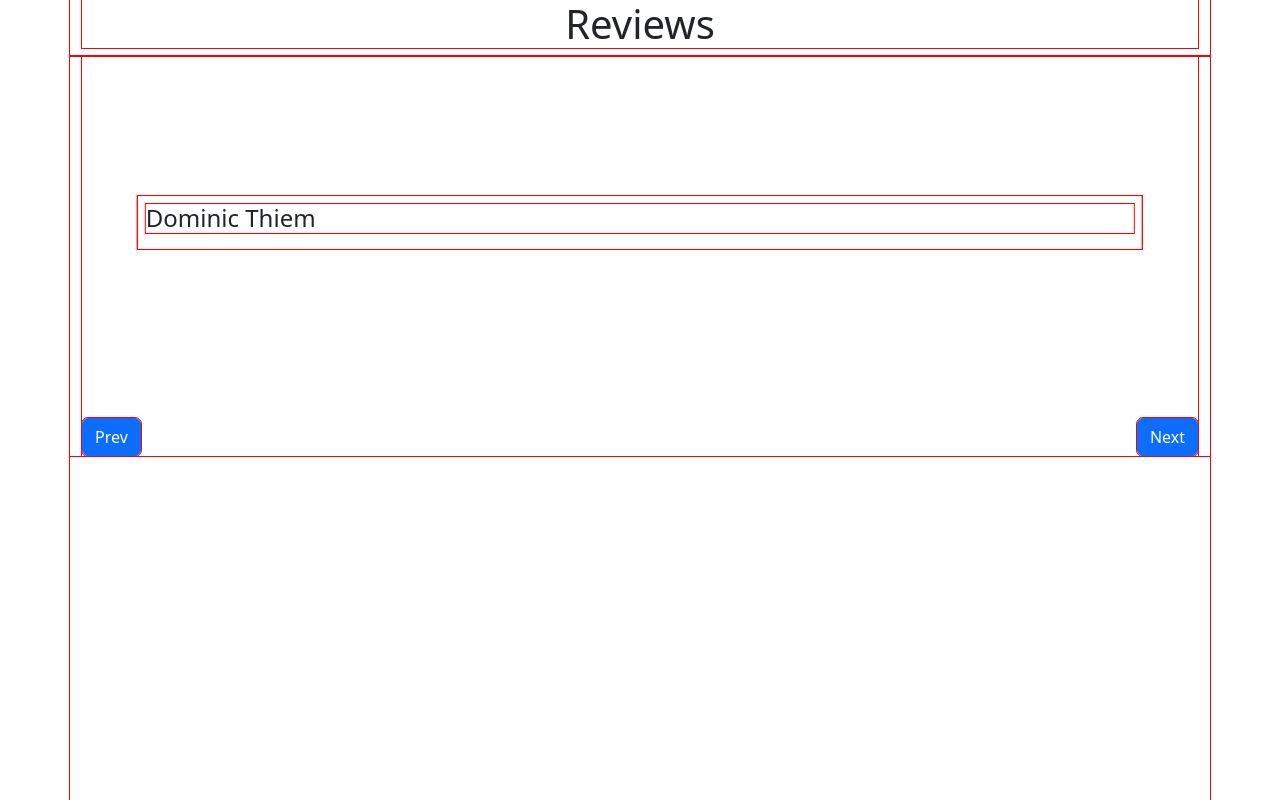
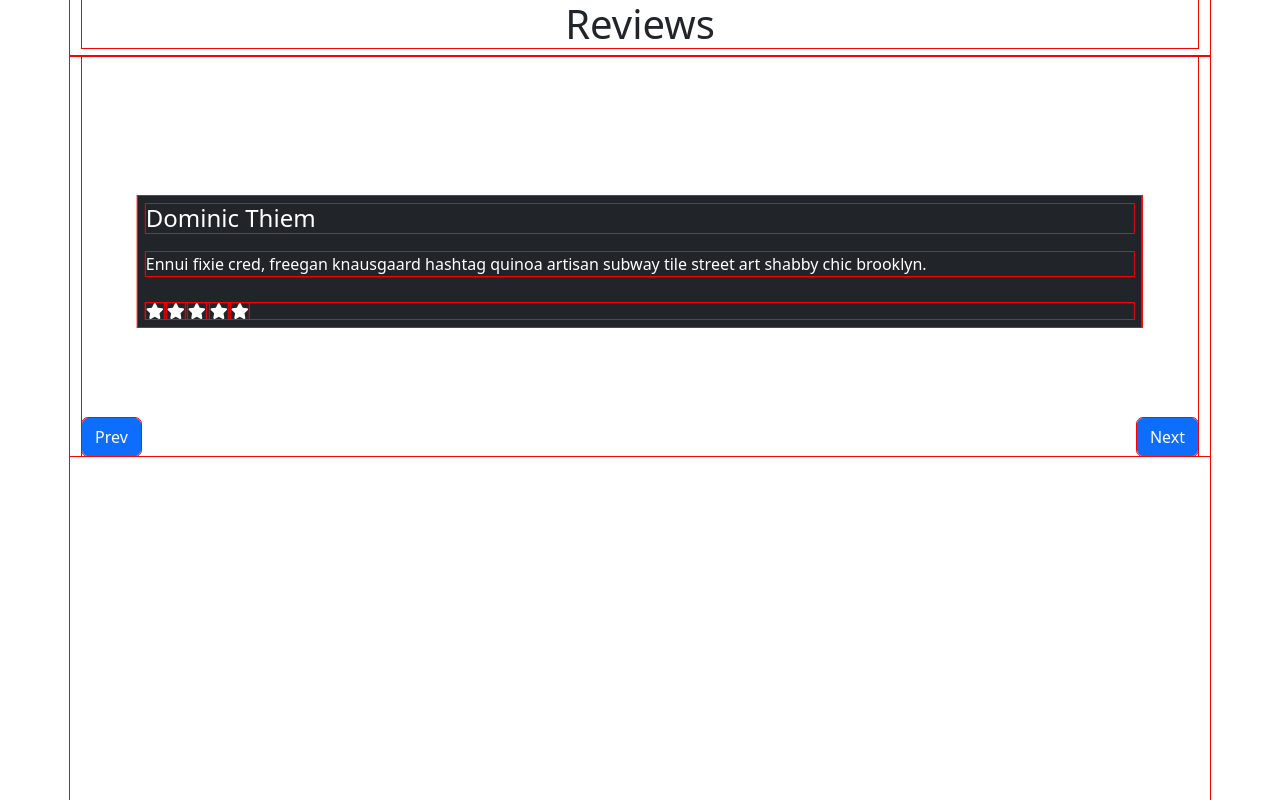
Before and after one commit to ErJump/react-slider, a React (Create React App) app: page / in a window 1280 px wide. Built offline with nearby package versions, Linux system fonts and the light colour scheme.

Commit message:
Adds starCreator.js

```diff
--- a/src/components/Slide.jsx
+++ b/src/components/Slide.jsx
@@ -1,10 +1,15 @@
 import React from 'react'
+import { starCreator } from '../starCreator'
 
 export default function Slide(props) {
   return (
-    <div className={'slide ' + props.classP}>
+    <div className={'slide bg-dark ' + props.classP}>
         <div className='review'>
-            <h4>{props.slide.autore}</h4>
+            <h4 className='text-white'>{props.slide.autore}</h4>
+            <p className='text-white'>{props.slide.recensione}</p>
+            <div className='star-container'>
+                {starCreator(props.slide.voto)}
+            </div>
         </div>
     </div>
   )
--- /dev/null
+++ b/src/starCreator.js
@@ -0,0 +1,14 @@
+import { FontAwesomeIcon } from '@fortawesome/react-fontawesome'
+import { faStar, faStarHalf } from '@fortawesome/free-solid-svg-icons'
+
+export const starCreator = (vote) => {
+    let stars = [];
+    let i = 0;
+    for (i; i < Math.floor(vote); i++) {
+        stars.push(<FontAwesomeIcon icon={faStar} key={i} className="text-white"/>);
+    }
+    if (vote % 1 !== 0) {
+        stars.push(<FontAwesomeIcon icon={faStarHalf} key={i} className="text-white"/>);
+    }
+    return stars;
+};
```
